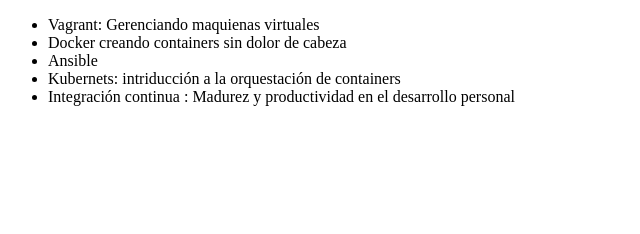
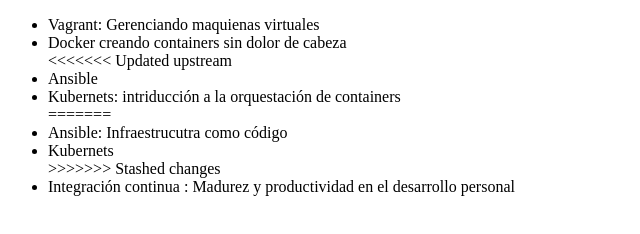
Before and after one commit to SergioGG27/aluraGit, a plain HTML site: page index.html in a window 1280 px wide. Shown: the whole page, without its empty margins (0-640 px from the left). Drawn offline with Linux system fonts and the light colour scheme.

Commit message:
Agregando ultimo commit

```diff
--- a/index.html
+++ b/index.html
@@ -8,8 +8,13 @@
      <ul>
          <li> Vagrant: Gerenciando maquienas virtuales</li>
          <li> Docker creando containers sin dolor de cabeza</li>
+<<<<<<< Updated upstream
          <li> Ansible </li>
          <li>Kubernets: intriducción a la orquestación de containers</li>
+=======
+         <li> Ansible: Infraestrucutra como código </li>
+         <li>Kubernets</li>
+>>>>>>> Stashed changes
          <li> Integración continua : Madurez y productividad en el desarrollo personal </li>
      </ul>
 </body>
```
